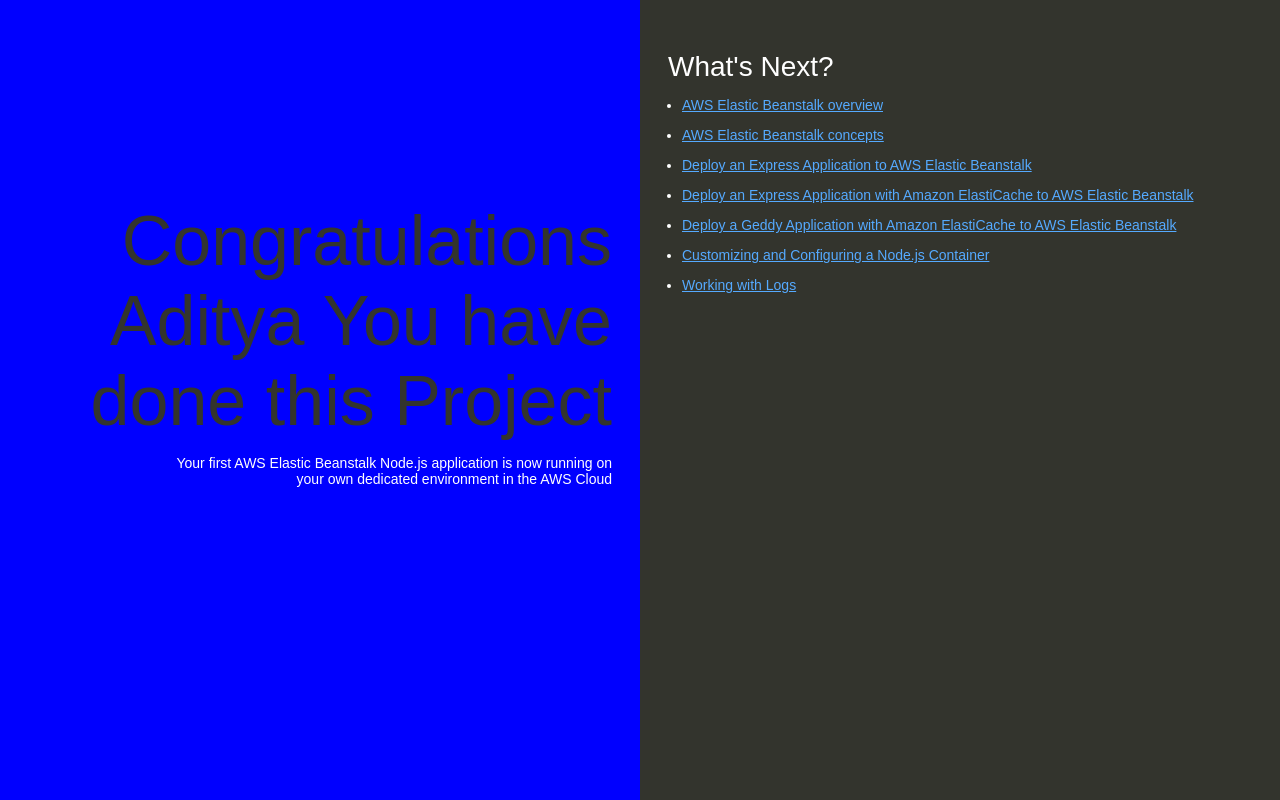
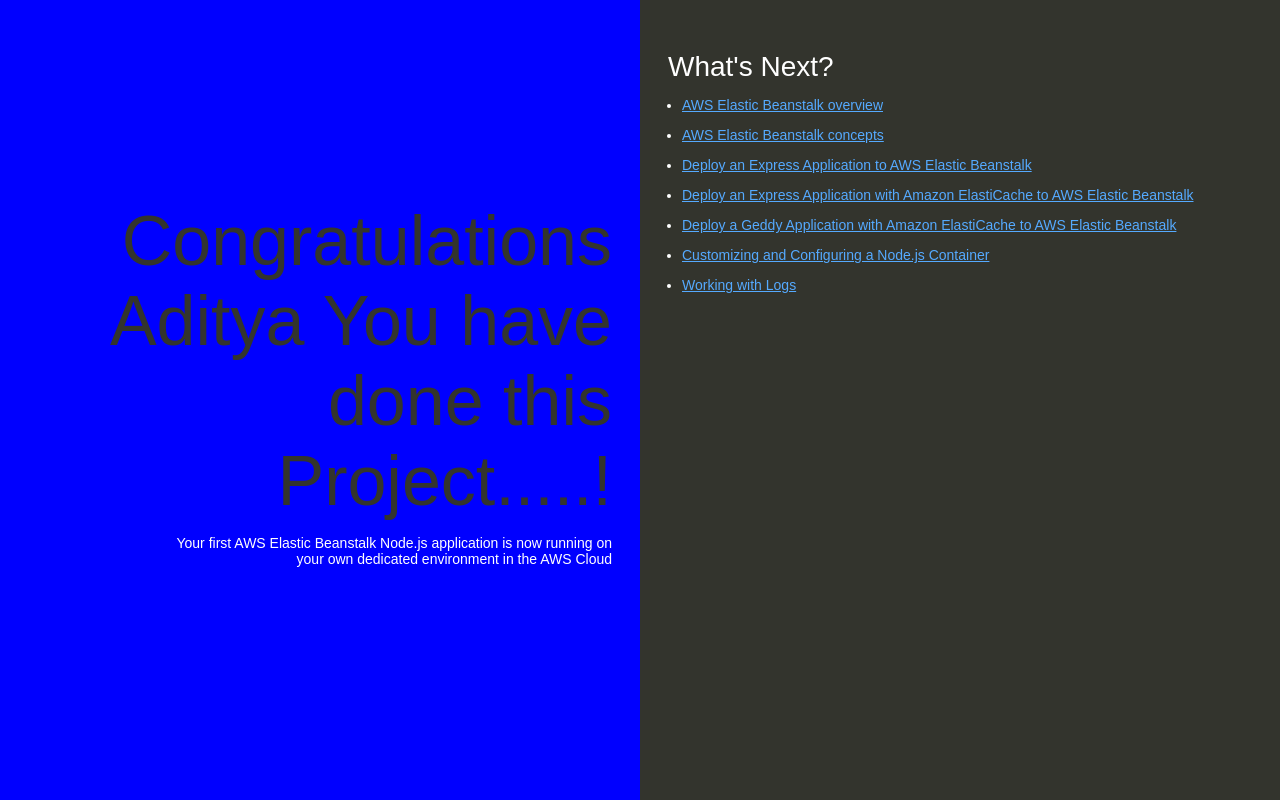
Before and after one commit to devops0425/my-node-jsapp, a website: page index.html in a window 1280 px wide. Drawn offline with Linux system fonts and the light colour scheme.

Commit message:
Update index.html

```diff
--- a/index.html
+++ b/index.html
@@ -74,7 +74,7 @@
   </head>
   <body>
     <div class="textColumn">
-      <h1>Congratulations Aditya You have done this Project </h1>
+      <h1>Congratulations Aditya You have done this Project.....! </h1>
       <p>Your first AWS Elastic Beanstalk Node.js application is now running on your own dedicated environment in the AWS Cloud</p>
     </div>
     <div class="linksColumn">
```
